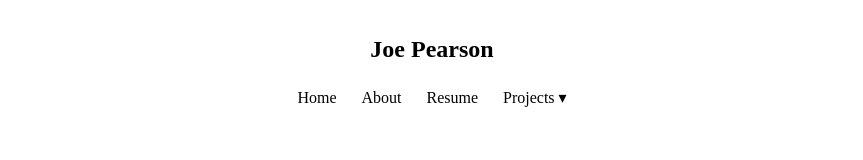
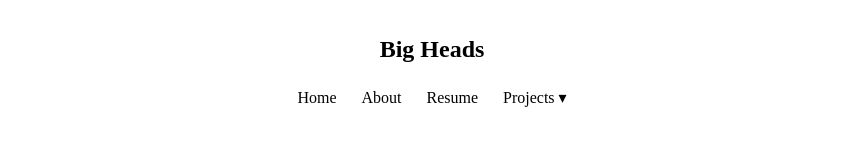
Before and after one commit to joepearson-music/site, a React (Create React App) app: page / in a window 1280 px wide. Shown: the top 160 px of the page, without its empty margins (208-1071 px from the left). Built offline with nearby package versions, Linux system fonts and the light colour scheme.

Commit message:
Big Heads
Added base code

```diff
--- a/src/App.tsx
+++ b/src/App.tsx
@@ -97,7 +97,7 @@ const App: React.FC = () => {
     <Router>
       <div style={styles.mainContainer}>
         <header style={styles.header}>
-          <h1 style={styles.title}>Joe Pearson</h1>
+          <h1 style={styles.title}>Big Heads</h1>
           <nav style={styles.nav}>
             {menuItems.map((item) => (
               <Link key={item.path} to={item.path} style={styles.link}>
@@ -136,11 +136,9 @@ const App: React.FC = () => {
             <Route path="/video" element={<Video />} />
             <Route path="/writing/*" element={<Writing />} />
             <Route path="/blog/*" element={<Blogs />} />
-
           </Routes>
         </main>
       </div>
-
     </Router>
   );
 };
```
